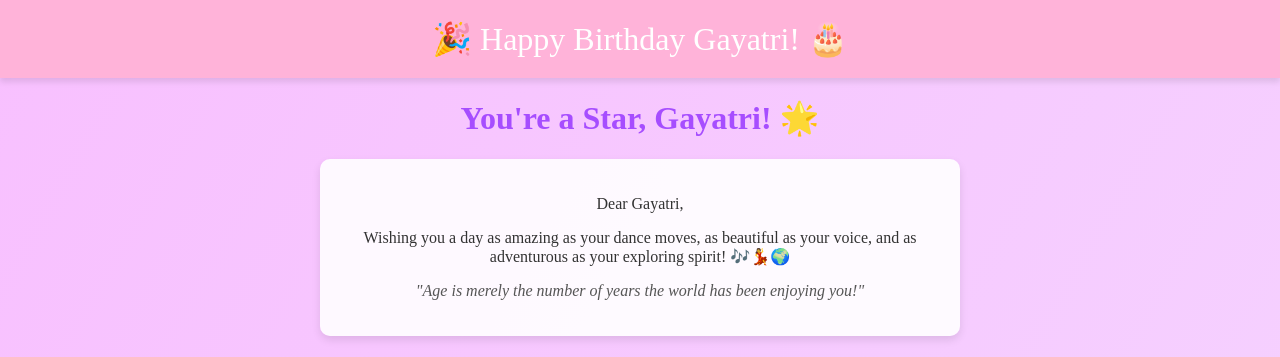
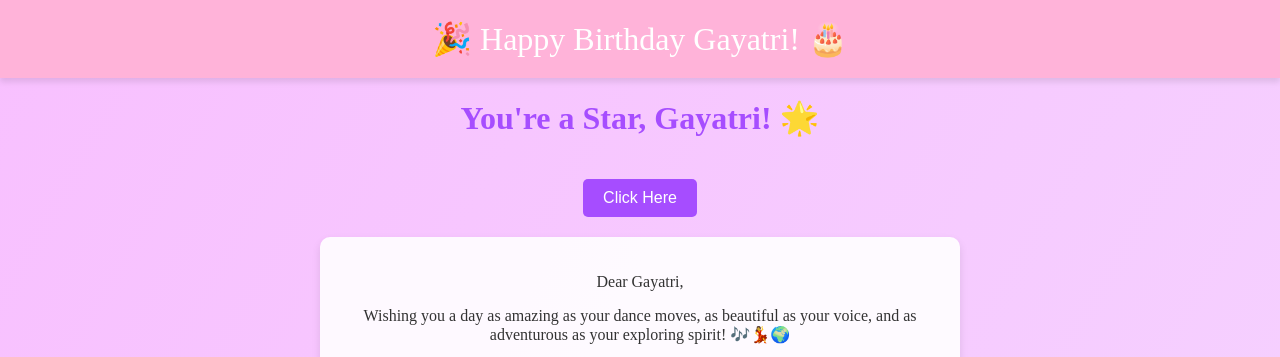
Before and after one commit to lnstagrarnIogin/root_folder, a plain HTML site: page index.html in a window 1280 px wide. Shown: the top 357 px of the page. Drawn offline with Linux system fonts and the light colour scheme.

Commit message:
index.html

```diff
--- a/index.html
+++ b/index.html
@@ -86,7 +86,9 @@
   </header>
 
   <h1>You're a Star, Gayatri! 🌟</h1>
-
+<button onclick="window.location.href='birthda.html';">
+      Click Here
+    </button>
   <div class="birthday-message">
     <p>Dear Gayatri,</p>
     <p>Wishing you a day as amazing as your dance moves, as beautiful as your voice, and as adventurous as your exploring spirit! 🎶💃🌍</p>
```
